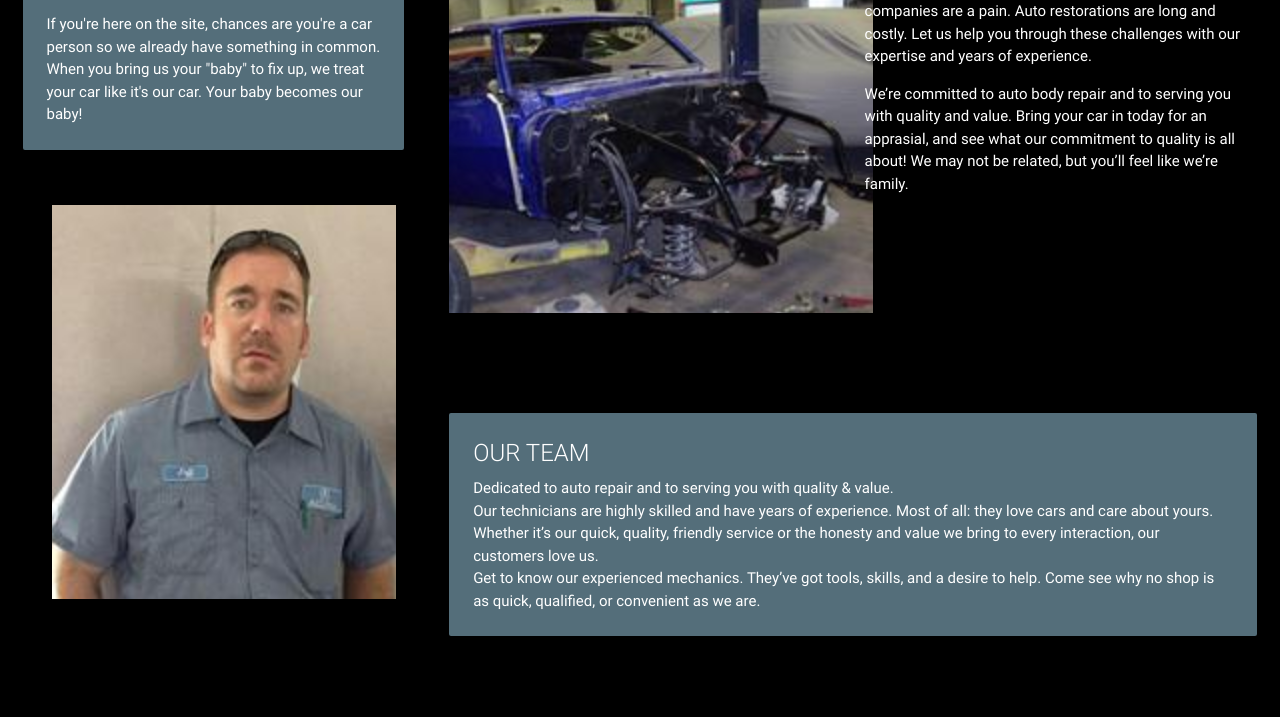
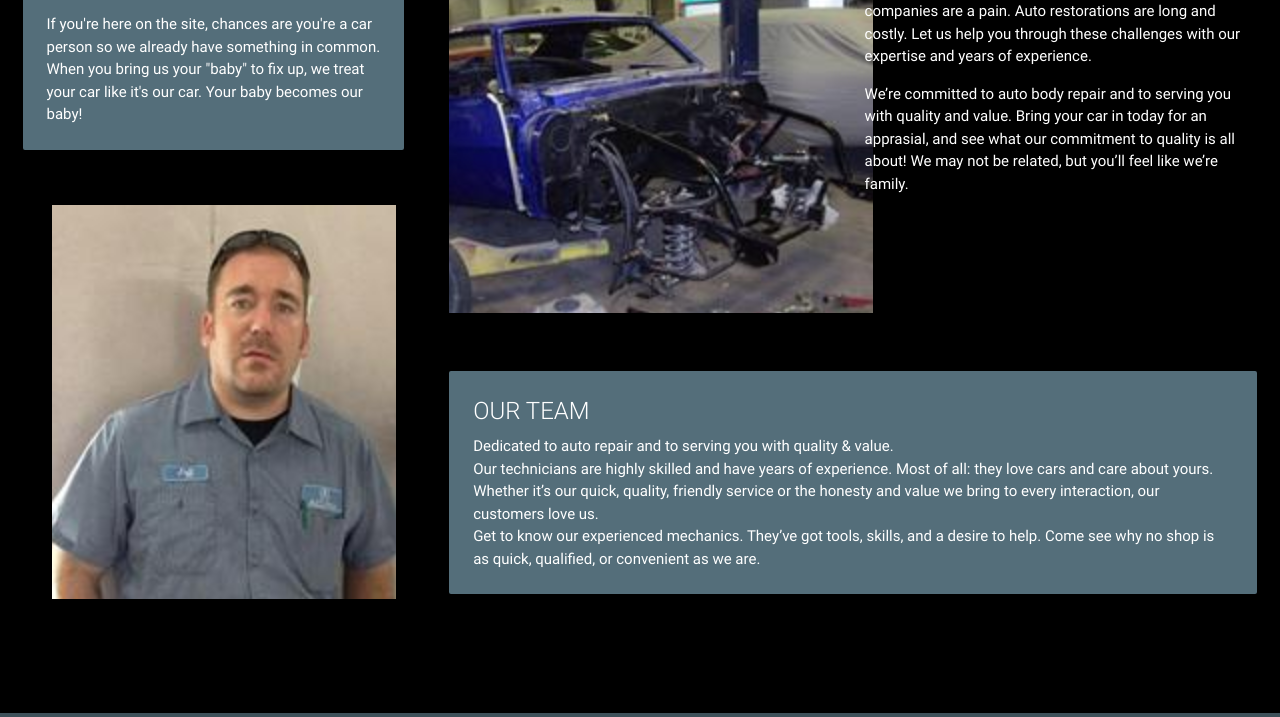
Before and after one commit to JoshJancula/shop, a website: page public/about.html in a window 1280 px wide. Shown: the part 583-1300 px from the top of the page. Drawn offline with nearby package versions, Linux system fonts and the light colour scheme; a web font is replaced by a local one.

```diff
--- a/public/css/style.css
+++ b/public/css/style.css
@@ -2,9 +2,11 @@
     min-height: 100%;
 }
 
+
 #aboutCar {
     height: 150px;
     width: 150px;
+    /*margin-bottom: -50%;*/
 }
 #needed{
     margin-top: 30%;
@@ -24,7 +26,8 @@
 }
 
 #bottomAbout{
-    margin-top: 8%;
+    margin-top: 3%;
+    padding-top:-25%;
 }
 #teamImage{
     margin-left: 10%;
@@ -186,6 +189,7 @@
     #menuButton {
         margin-top: 5%;
         margin-right: 5%;
+        color: white;
     }
     footer {
         bottom: 3;
```
